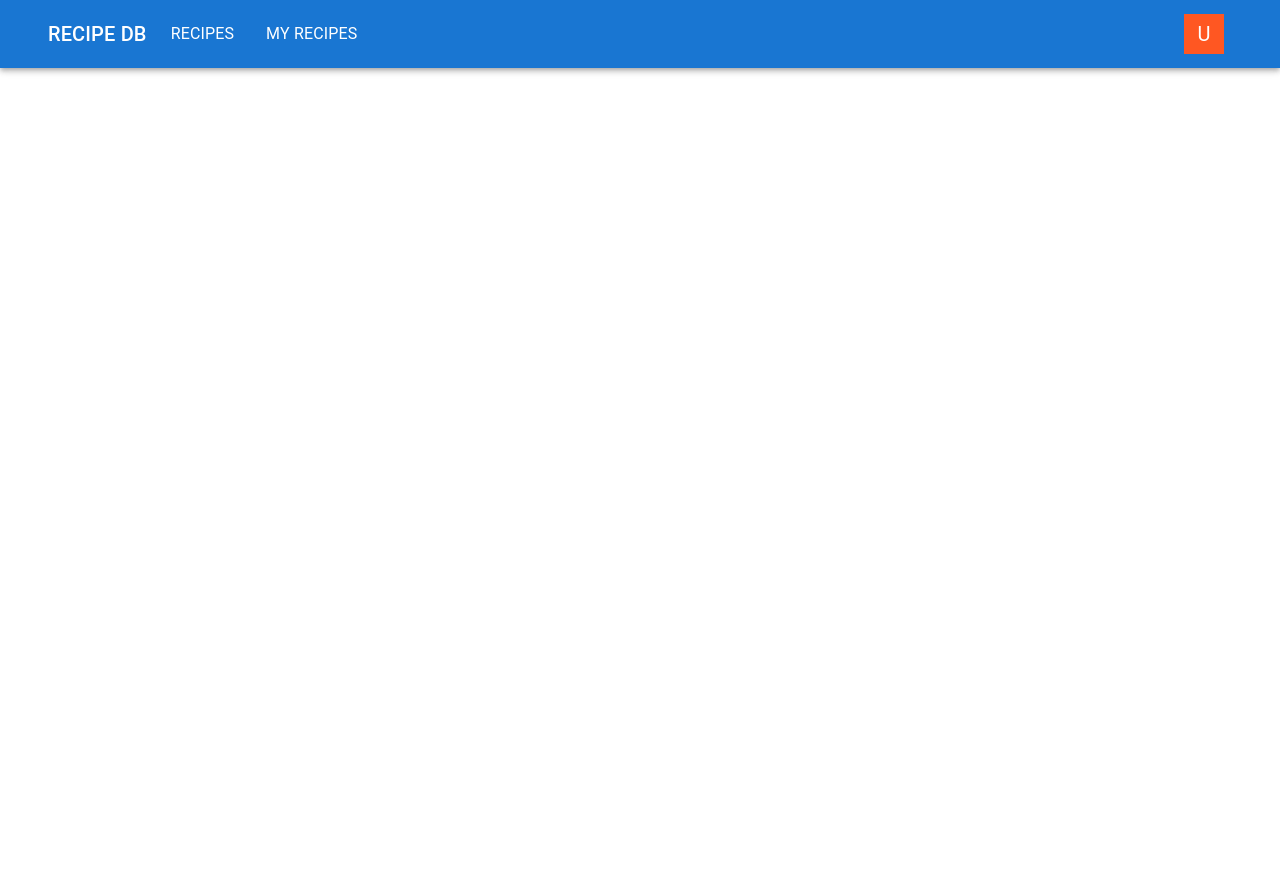
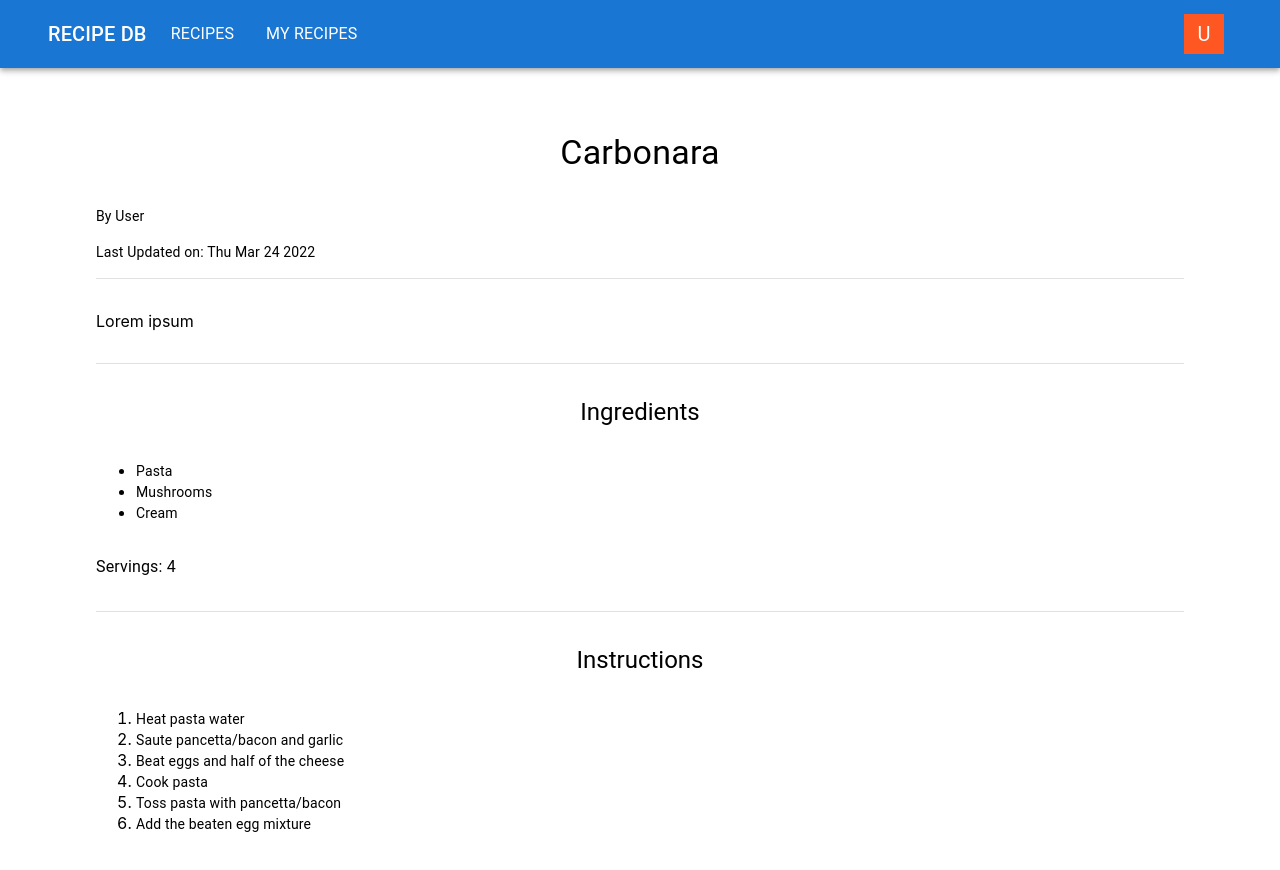
Before and after one commit to rmudabon/ingenuity-trial, a Next.js app: page /recipes/1 in a window 1280 px wide. Shown: the top 870 px of the page. Before the commit the page ends 800 px from the top, so only its background shows below. Built offline with nearby package versions, Linux system fonts and the light colour scheme; data requests are answered from the project's data file.

Commit message:
Fixed mock api json values, added slug content

```diff
--- a/db.json
+++ b/db.json
@@ -8,8 +8,20 @@
             "servings": 4,
             "date_created": "2022-03-24",
             "date_updated": "2022-03-24",
-            "ingredients": "['Pasta', 'Mushrooms', 'Cream']",
-            "instructions": "['Heat pasta water', 'Saute pancetta/bacon and garlic', 'Beat eggs and half of the cheese', 'Cook pasta', 'Toss pasta with pancetta/bacon', 'Add the beaten egg mixture']"
+            "ingredients": ["Pasta", "Mushrooms", "Cream"],
+            "instructions": ["Heat pasta water", "Saute pancetta/bacon and garlic", "Beat eggs and half of the cheese", "Cook pasta", "Toss pasta with pancetta/bacon", "Add the beaten egg mixture"]
+        },
+        {
+            "id": 2,
+            "title": "Spaghetti",
+            "author": "User 2",
+            "description": "Lorem ipsum Dolores",
+            "servings": 4,
+            "date_created": "2022-03-25",
+            "date_updated": "2022-03-25",
+            "ingredients": ["Pasta", "Tomatoes", "Cream"],
+            "instructions": ["Heat pasta water", "Saute pancetta/bacon and garlic", "Beat eggs and half of the cheese", "Cook pasta", "Toss pasta with pancetta/bacon", "Add the beaten egg mixture"]
         }
+
     ]
 }
--- a/pages/recipes/[id].js
+++ b/pages/recipes/[id].js
@@ -1,15 +1,59 @@
 import React from "react";
-
 
 import Button from '@mui/material/Button';
 import Typography from "@mui/material/Typography";
 import Container from '@mui/material/Container';
 import Box from '@mui/material/Box';
+import Divider from '@mui/material/Divider'
 
 const Recipe = (props) => {
+    const dish = props.props.dish;
+    const date_updated = new Date(dish.date_updated);
+    console.log(dish)
     return(
-        null
+        <Container maxWidth="lg">
+            <Box sx={{margin: 'auto', width: '100%', padding: 4}}>
+                <Typography variant="h4" paddingY={4} component="div" textAlign='center'>{dish.title}</Typography>
+                <Typography variant="body2" marginBottom={2}>By {dish.author}</Typography>
+                <Typography variant="body2" marginBottom={2}>Last Updated on: {date_updated.toDateString()} </Typography>
+                <Divider/>
+                    <Typography variant="p" component="div" marginY={4}>{dish.description}</Typography>
+                <Divider/>
+                    <Typography variant="h5" component="div" marginY={4} textAlign='center'>Ingredients</Typography>
+                    <ul>
+                    {dish.ingredients.map((ingredient) =>(
+                        <li>
+                        <Typography variant="body2">{ingredient}</Typography>
+                        </li>
+                    ))}
+                    </ul>
+                    <Typography variant="body1" component="div" marginY={4}>Servings: {dish.servings}</Typography>
+                <Divider/>
+                    <Typography variant="h5" component="div" marginY={4} textAlign='center'>Instructions</Typography>
+                    <ol>
+                        {dish.instructions.map((instruction) =>(
+                            <li>
+                            <Typography variant="body2">{instruction}</Typography>
+                            </li>
+                        ))}
+                    </ol>
+            </Box>
+        </Container>
     )
 }
 
+Recipe.getInitialProps = async ({ query: {id}}) => {
+    //Gets the recipe id from the query passed from the recipes.js page
+    const recipe_id = {id}.id;
+    //Fetch recipe details from the mock API using the recipe ID
+    const res = await fetch(`http://localhost:4000/dishes/${recipe_id}`);
+    const dish_details = await res.json();
+    return {
+        props: {
+            id: recipe_id,
+            dish: dish_details,
+        }
+    } //Data is passed as props to the Recipe component
+}
+
 export default Recipe
```
Also changed, not shown: pages/recipes.js (+8 -3 lines).
